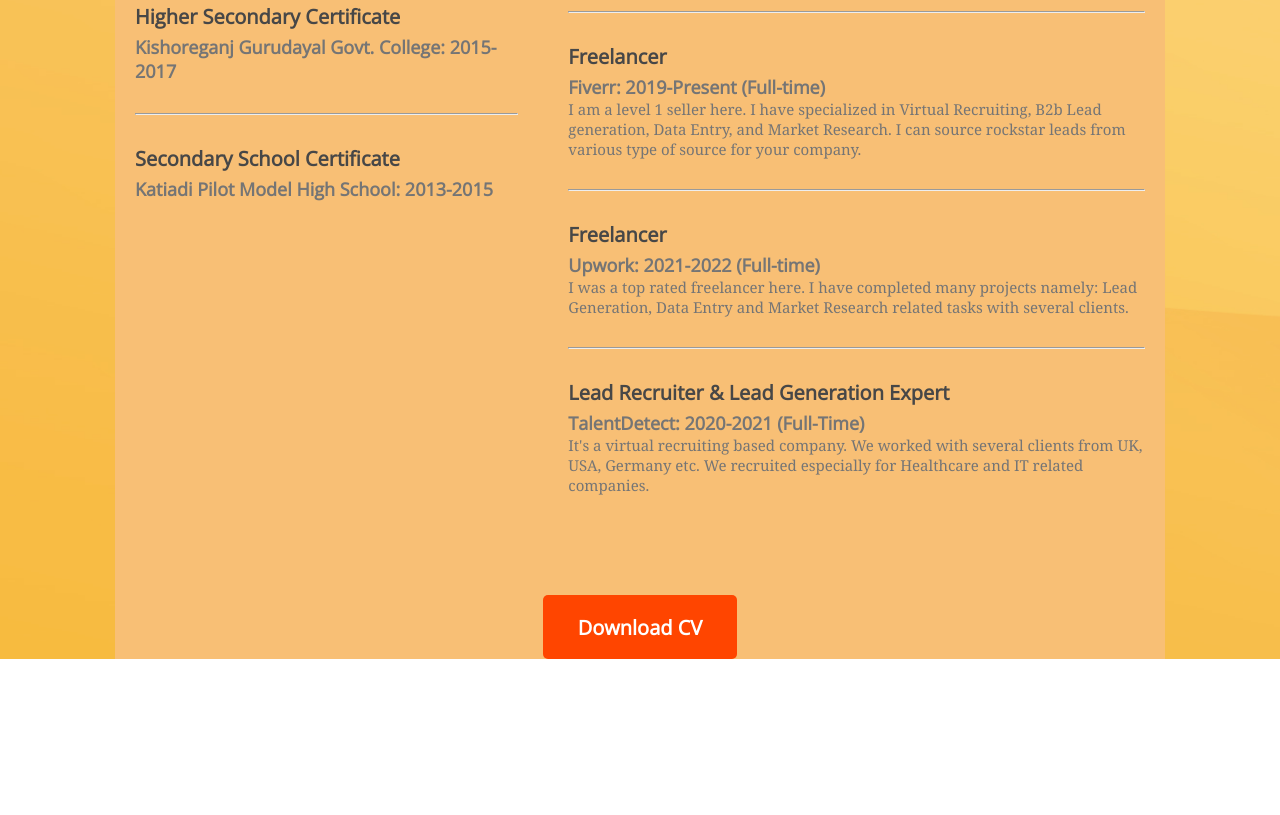
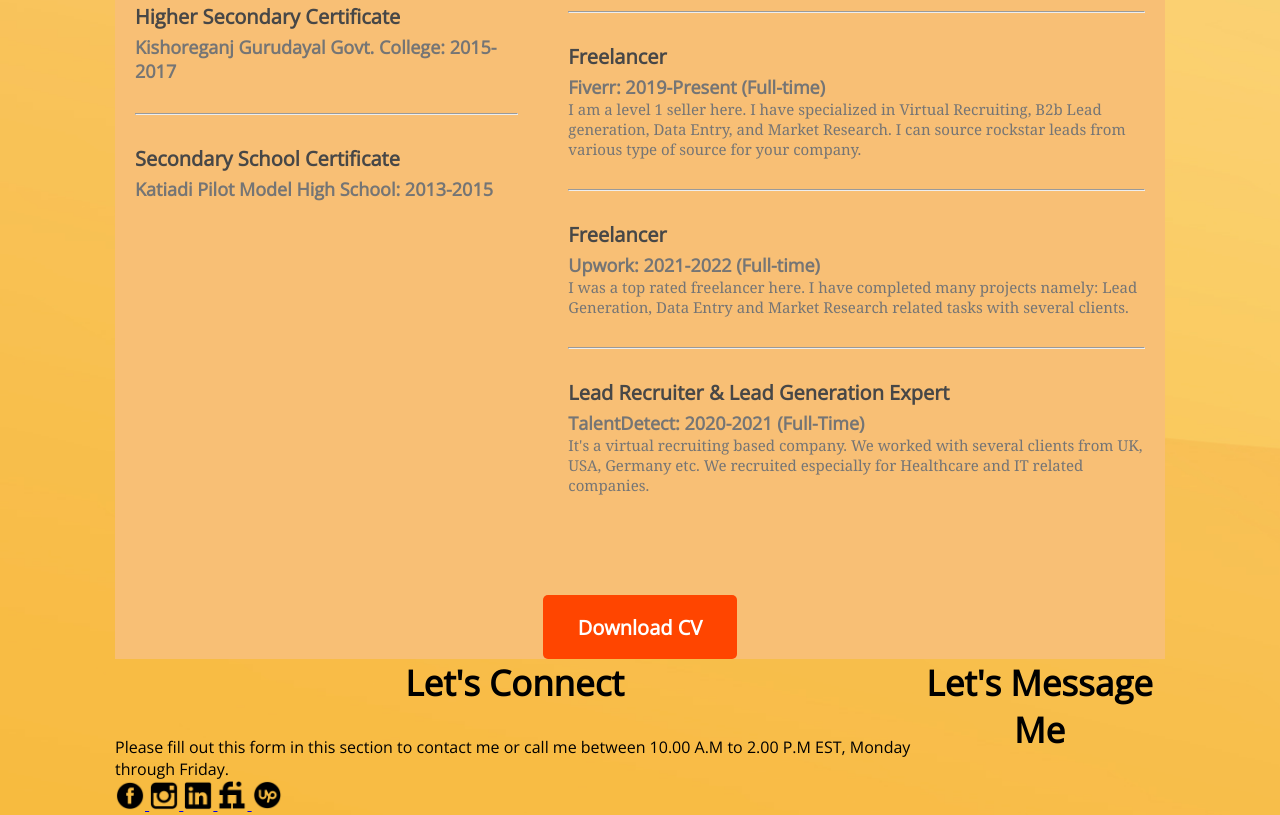
Before and after one commit to partha6459/developerr-portfolio, a plain HTML site: page index.html in a window 1280 px wide. Shown: the part 2154-2969 px from the top of the page. Before the commit the page ends 2813 px from the top, so only its background shows below. Drawn offline with nearby package versions, Linux system fonts and the light colour scheme.

Commit message:
added new section

```diff
--- a/index.html
+++ b/index.html
@@ -131,9 +131,35 @@
                 <button class="btn-primary">Download CV</button>
             </div>
         </section>
+        <!-- contact section -->
+        <div class="contact-inf">
+            <div>
+                <h3 class="section-title">Let's Connect</h3>
+                <p>
+                    Please fill out this form in this section to contact me or call me between 10.00 A.M to 2.00 P.M EST, Monday through Friday.
+                </p>
+                <a href="https://www.facebook.com/partha6459" target="blank">
+                    <img class="icon-size" src="../images/Icon/facebook.png" alt="Facebook">
+                </a>
+                <a href="https://www.instagram.com/swapnilpartha/" target="blank">
+                    <img class="icon-size" src="../images/Icon/Instagram.png" alt="Instagram">
+                </a>
+                <a href="https://www.linkedin.com/in/partha6459?originalSubdomain=bd" target="blank">
+                    <img class="icon-size" src="../images/Icon/Linkedin.png" alt="LinkedIn">
+                </a>
+                <a href="https://www.fiverr.com/partha6459?up_rollout=true" target="blank">
+                    <img class="icon-size" src="../images/Icon/Fiverr.png" alt="Fiverr">
+                </a>
+                <a href="https://www.upwork.com/freelancers/~01b1745c2a494b553e" target="blank">
+                    <img class="icon-size" src="../images/Icon/upwork.png" alt="Upwork">
+                </a>
+            </div>
+            <div>
+                <h3 class="section-title">Let's Message Me</h3>
+            </div>
+        </div>
     </main>
     <footer>
-
     </footer>
 </body>
 </html>
--- a/styles/portfolio.css
+++ b/styles/portfolio.css
@@ -166,6 +166,7 @@ main{
 /* A summary of my resume */
 .resume{
     background-color: #f8bf75;
+}
 
 .summary-title{
     padding: 40px;
@@ -206,3 +207,12 @@ main{
     margin-top: 50px;
     text-align: center;
 }
+/* Contact Section */
+
+.icon-size{
+    width: 30px;
+    height: 30px;
+}
+.contact-inf{
+    display: flex;
+}
```
Also changed, not shown: images/Icon/Fiverr.png (added), images/Icon/Gmail.png (added), images/Icon/Instagram.png (added), images/Icon/LinkedIn.png (added), images/Icon/Whatsapp.png (added), images/Icon/facebook.png (added), images/Icon/upwork.png (added).
